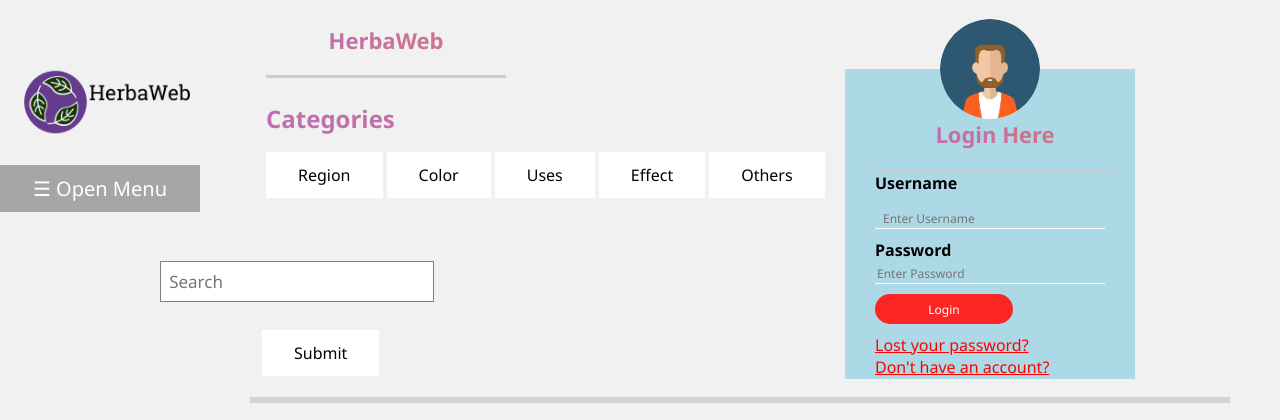
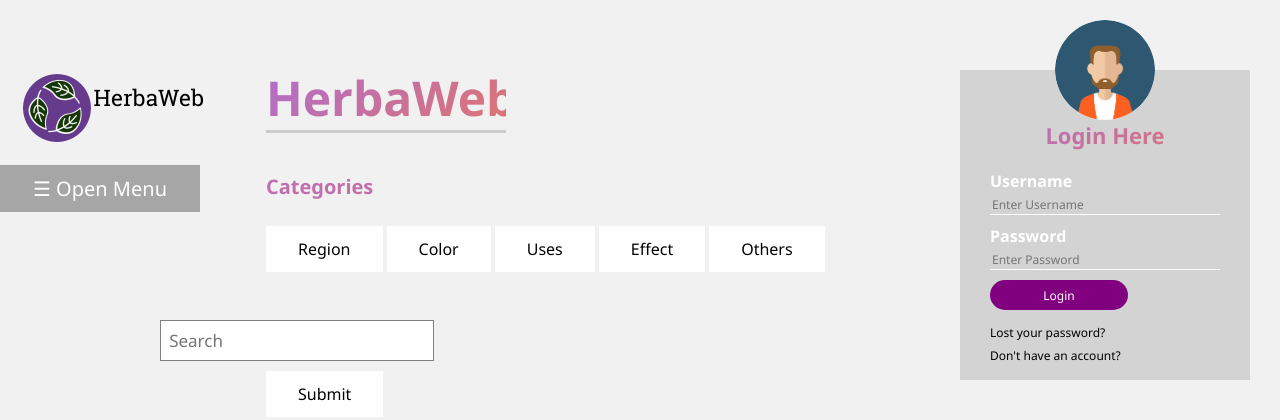
Before and after one commit to paulscutaru/Plant-Web-Organizer, a PHP site: page / in a window 1280 px wide. Shown: the top 420 px of the page. Run offline with PHP 8.4, Linux system fonts and the light colour scheme.

Commit message:
Add files via upload
Changed some colors and arrangements in page.

```diff
--- a/css.css
+++ b/css.css
@@ -23,7 +23,7 @@ h1{
 }
 
 
-h2{font-size:30px}
+h2{font-size:30px;}
 h3{
 	font-size:24px;
 	margin-bottom: -15px;
@@ -34,7 +34,14 @@ h3{
   	-webkit-background-clip: text;
   	-webkit-text-fill-color: transparent;
 }
-h4{font-size:20px}
+h4{
+	font-size:20px;
+	background: linear-gradient(-45deg, #ee7752, #B06DCB, #A749CD, #ee7752);
+	background-size: 400% 400%;
+	animation: gradient 15s ease infinite;
+	-webkit-background-clip: text;
+  	-webkit-text-fill-color: transparent;
+}
 h5{font-size:18px}
 h6{font-size:16px}
 
@@ -53,13 +60,7 @@ a{
 	color:inherit;
 }
 
-input[type=text] {
-  float: right;
-  padding: 8px 16px 8px 8px;
-  border: 1px solid grey;
-  margin-top: 15px;
-  font-size: 17px;
-}
+
 
 input[type=text]:hover{
   background-color: lightgrey;
@@ -86,19 +87,24 @@ input[type=text]:hover{
 }
 
 .search,.button-submit{
-	padding:12px 12px 6px 12px;
+	padding:10px 12px 6px 16px;
+}
+.button-submit .button:hover{
+	background: lightgrey;
 }
 .search{
 	margin-right: 81%;
-	margin-top: 20px;
+	margin-top: 3%;
+}
+.search input[type="text"]
+{
+	float: right;
+	padding: 8px 16px 8px 8px;
+	border: 1px solid grey;
+	margin-top: 6%;
+	font-size: 17px;
 }
 
-
-
-
-.submenu{
-	overflow: hidden;
-}
 
 .submenu-content{
 	display: none;
@@ -218,8 +224,6 @@ input[type=text]:hover{
 
 .section {
 	display: flex;
-	margin-top: 16px;
-	margin-bottom: 16px;
 	overflow: hidden;
 }
 
@@ -345,10 +349,9 @@ input[type=text]:hover{
 }
 
 .icon{
-	height: 23%;
+	height: 25%;
+	left: 1%;
 	position: fixed;
-	top: 10px;
-	margin-left: 15px;
 }
 
 @keyframes gradient {
@@ -364,16 +367,13 @@ input[type=text]:hover{
 }
 
 .loginbox{
-
 	width: 290px;
 	height: 310px;
-	background: lightblue;
-	background-image:
+	background: lightgrey;
 	color: #fff;
-	top:28%;
-	right:0%;
+	top:70px;
+	left:75%;
 	position: absolute;
-	transform: translate(-50%,-50%);
 	box-sizing:border-box;
 	padding:50px 30px;
 }
@@ -389,7 +389,7 @@ input[type=text]:hover{
 
 }
 
-h1{
+h3{
 	margin:0;
 	padding:0 0 20px;
 	text-align:center;
@@ -422,7 +422,7 @@ h1{
 	outline:none;
 	height: 30px;
 	width:60%;
-	background: #fb2525;
+	background: purple;
 	color: #fff;
 	font-size: 12px;
 	border-radius:15px;
@@ -430,21 +430,21 @@ h1{
 .loginbox input[type="submit"]:hover
 {
 	cursor:pointer;
-	background: #ffc107;
+	background: purple;
 	color:#000;
 
 }
 
 .loginbox a{
-	text-decoration: :none;
-	font-size: :12px;
+	text-decoration: none;
+	font-size: 12px;
 
 	line-height: 20px;
-	color:red;
+	color:black;
 
 }
 .loginbox a:hover{
 
-		color: #ffc107;
+		color: white;
 
 }
--- a/index.html
+++ b/index.html
@@ -46,12 +46,12 @@
 			</div>
 
 			<div class="margin-left">
-				<h3>Categories</h3>
+				<h4>Categories</h4>
 			</div>
 
 			<div class="categories">
 
-				<div class="section padding-16">
+				<div class="section">
 					<div class="submenu">
 						<button class="button white margin-right">Region<i class="fa fa-caret-down"></i></button>
 						<div class="submenu-content padding-16">
@@ -92,7 +92,6 @@
 							<a href="#stimulant">Stimulant</a>
 							<a href="#euphoric">Euphoric</a>
 							<a href="#deliriant">Deliriant</a>
-							<a href="#hallucinogenic">Hallucinogenic</a>
 						</div>
 					</div>
 					<div class="submenu">
@@ -110,7 +109,7 @@
 				</div>
 			</div>
 
-			<div class="button-submit margin-top">
+			<div class="button-submit">
 				<input type="submit" class="button white" placeholder="Submit">
 			</div>
 
@@ -185,7 +184,7 @@
 
 	<div class="loginbox">
 		<img src="avatar.png" class="avatar">
-			<h1>Login Here</h1>
+			<h3>Login Here</h3>
 			<form>
 				<p>Username</p>
 				<input type="text" name="" placeholder="Enter Username">
```
